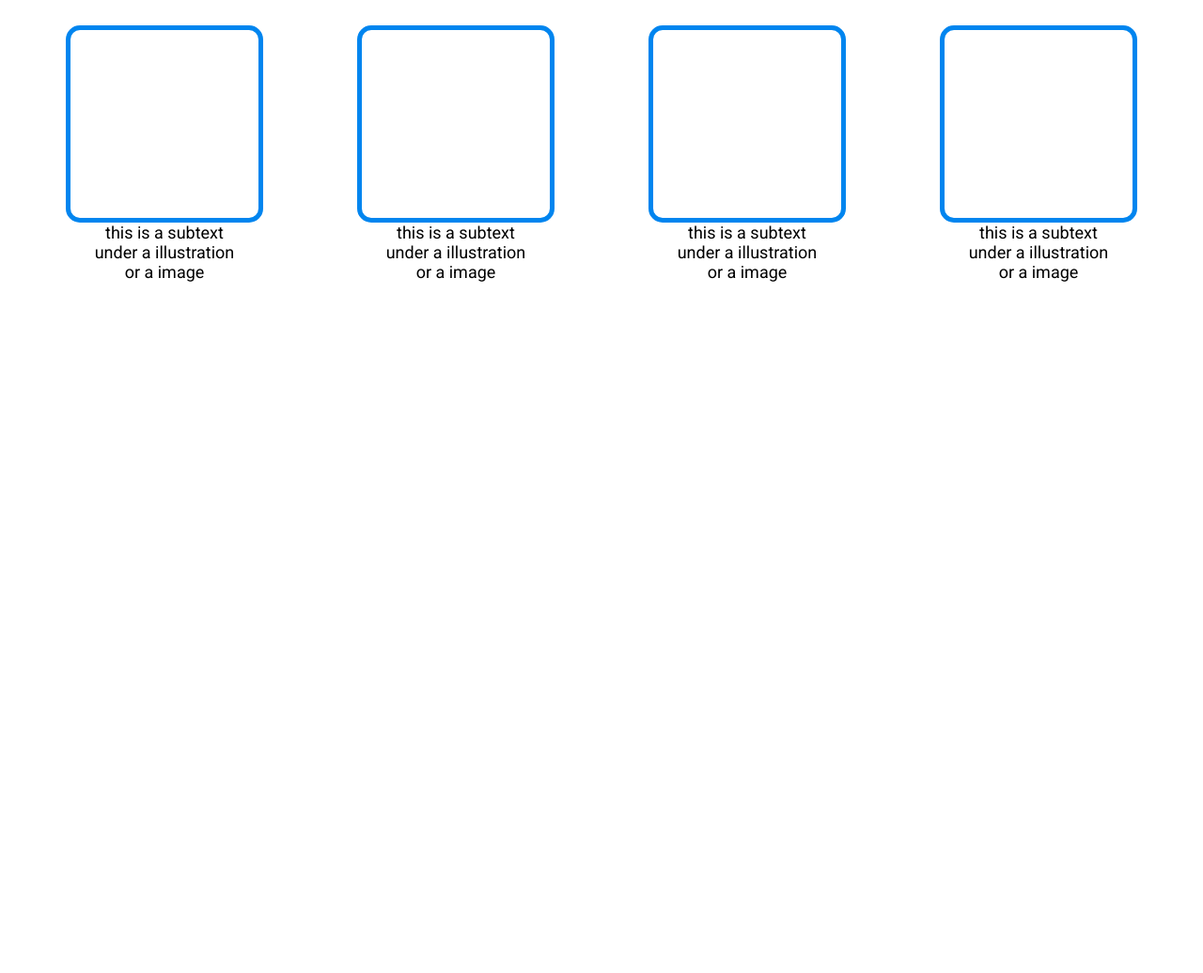
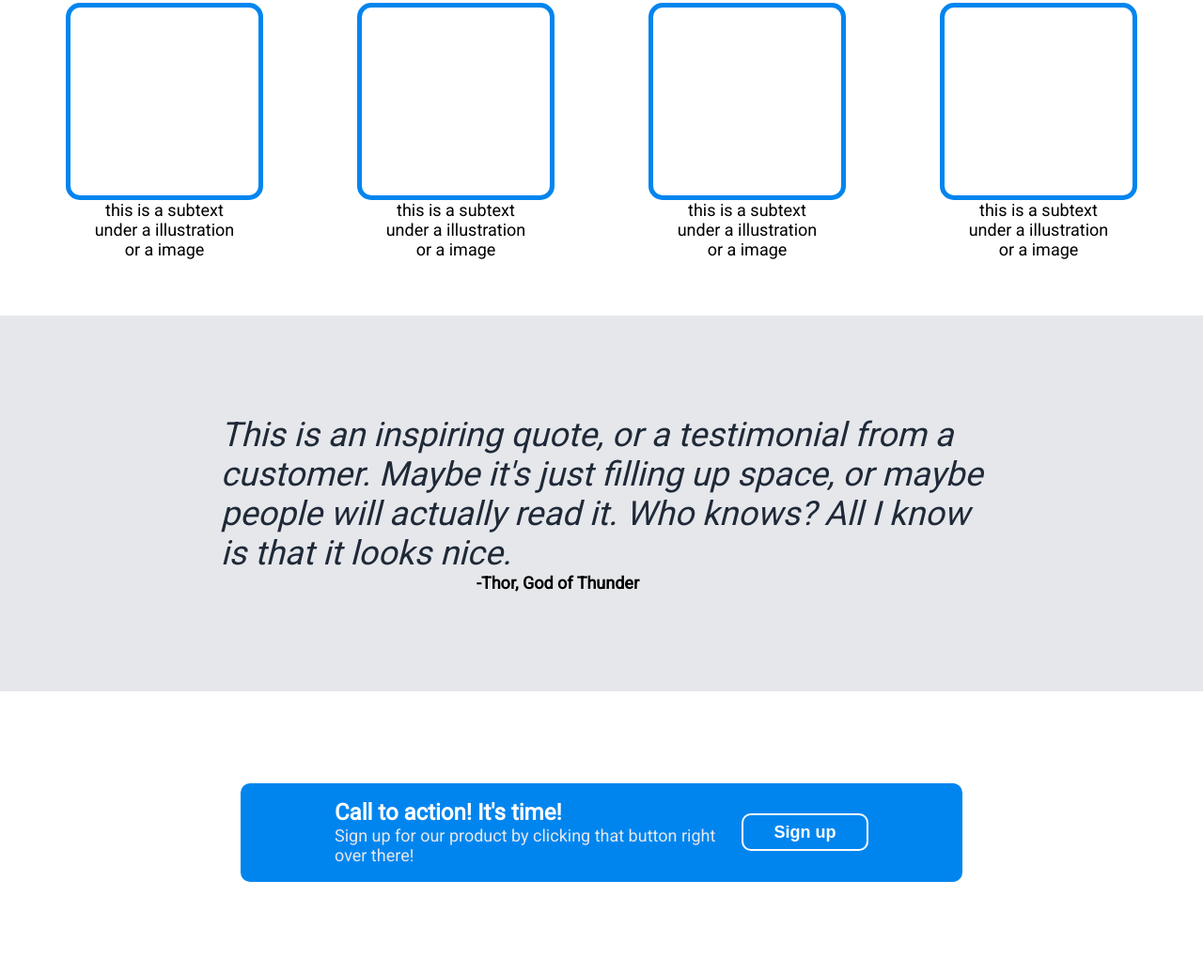
Before and after one commit to amarques02/landing-page, a plain HTML site: page index.html in a window 1280 px wide. Shown: the part 689-1725 px from the top of the page at 94% size. Before the commit the page ends 989 px from the top, so only its background shows below. Drawn offline with Linux system fonts and the light colour scheme.

Commit message:
Start and Finish fourth section and Finish third section

```diff
--- a/index.html
+++ b/index.html
@@ -53,5 +53,25 @@
 			</div>
 		</div>
 	</div>
+	<div class="third-section">
+		<h3>This is an inspiring quote, or a testimonial from a<br>
+			customer. Maybe it's just filling up space, or maybe<br>
+			people will actually read it. Who knows? All I know<br>
+			is that it looks nice.
+		</h3>
+		<p class="p-third">-Thor, God of Thunder</p>
+	</div>
+	<div class="fourth-section">
+		<div class="blue-container">
+			<div class="left">
+				<h4>Call to action! It's time!</h4>
+				<p class="p-fourth">Sign up for our product by clicking that button right over there!</p>
+			</div>
+			<div class="right">
+				<button type="button" class="sign-up-fourth-section">Sign up</button>
+			</div>
+		</div>
+	</div>
+	<footer></footer>
 </body>
 </html>
--- a/styles.css
+++ b/styles.css
@@ -12,6 +12,7 @@ body {
 
 .first-section {
 	background-color: #1F2937;
+	height: 550px;
 }
 
 #header-logo {
@@ -106,10 +107,11 @@ h2{
 }
 
 .row-of-blue-divs {
+	/* border: 2px solid red; */
 	display: flex;
 	flex-direction: row;
 	justify-content: center;
-	max-width: 100%;
+	width: 100%;
 	margin-top: 100px;
 }
 
@@ -125,4 +127,73 @@ h2{
 .p-second {
 	text-align: center;
 	font-size: 18px;
+	margin-bottom: 60px;
 }
+
+.third-section {
+	background-color: #E5E7EB;
+	height: 400px;
+	display: flex;
+	flex-direction: column;
+	justify-content: center;
+	align-items: center;
+}
+
+h3 {
+	font-size: 36px;
+	font-style: Italic;
+	font-weight: lighter;
+	color: #1F2937;
+}
+
+.p-third {
+	font-size: 18px;
+	align-self: flex-end;
+	margin-right: 600px;
+	font-weight: 900;
+}
+
+.fourth-section {
+	height: 300px;
+	display: flex;
+	justify-content: center;
+	align-items: center;
+}
+
+.blue-container {
+	background-color:#0085ef;
+	width: 60%;
+	height: 35%;
+	border-radius: 10px;
+	display: flex;
+	flex-direction: row;
+	justify-content: center;
+	align-items: center;
+}
+
+.left {
+	width: 80%;
+	margin-left: 100px;
+}
+
+h4 {
+	font-size: 24px;
+	color: white;
+}
+
+.p-fourth {
+	font-size: 18px;
+	color: #E5E7EB;
+}
+
+.sign-up-fourth-section {
+	background-color:#0085ef;
+	color: white;
+	width: 135px;
+	height: 40px;
+	border: 2px solid white;
+	border-radius: 10px;
+	font-size: 18px;
+	font-weight: 800;
+	margin-right: 100px;
+}
```
